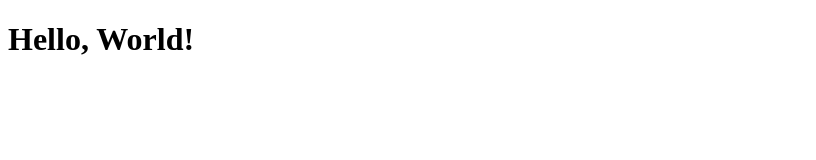
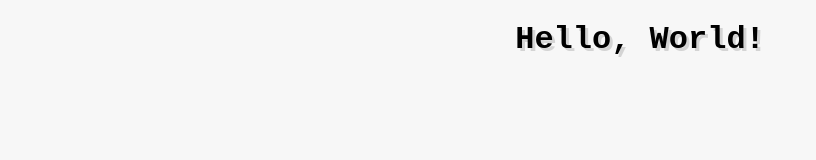
Before and after one commit to DavidMSands/preworkRepository, a plain HTML site: page index.html in a window 1280 px wide. Shown: the whole page, without its empty margins (0-816 px from the left). Drawn offline with Linux system fonts and the light colour scheme.

Commit message:
add css, connect to index.html

```diff
--- a/index.html
+++ b/index.html
@@ -2,6 +2,7 @@
 <html lang="en">
   <head>
     <title>preworkWebsite</title>
+    <link rel="stylesheet" href="./style.css" />
 </head>
   <body>
     <h1>Hello, World!</h1>
--- /dev/null
+++ b/style.css
@@ -0,0 +1,8 @@
+body {
+    background: #f7f7f7;
+}
+h1 {
+    font-family: "Courier New", Arial;
+    text-align: center;
+    text-shadow: 3px 3px #d4d4d4;
+}
```
